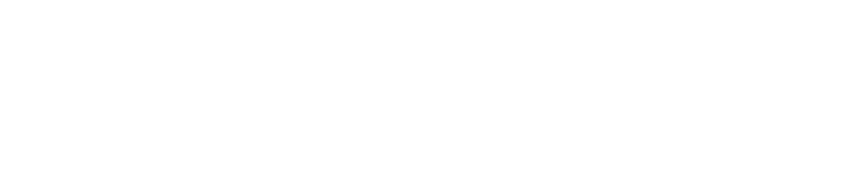
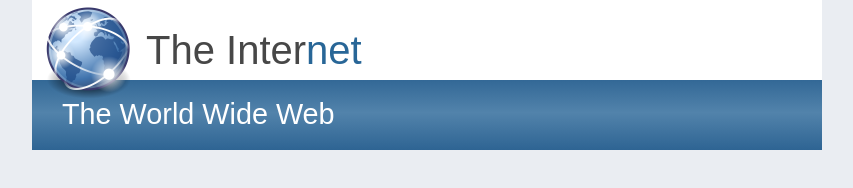
Before and after one commit to timcoville/internetproject, a plain HTML site: page index.html in a window 1280 px wide. Shown: the whole page, without its empty margins (213-1066 px from the left). Drawn offline with Linux system fonts and the light colour scheme.

Commit message:
Updated Stylesheet for the header

```diff
--- a/index.html
+++ b/index.html
@@ -11,8 +11,13 @@
 <body>
     <div id="wrapper">
         <div id="header">
-
-        </div>
+            <div id="top-header">
+                <h2>The World Wide Web</h2>
+            </div>
+            <div id="sub-header">
+                <img src="images/globe.png">
+                <h1>The Inter<span class="blue">net</span></h1>
+            </div>
         <div id="leftbar">
 
         </div>
--- a/style.css
+++ b/style.css
@@ -0,0 +1,59 @@
+body {
+    background-color: #eaedf2;
+}
+
+#wrapper {
+    width: 790px;
+    margin: 0 auto;
+    background-color: #ffffff;
+
+}
+
+#top-header {
+
+  height: 150px;
+    background: linear-gradient(#2E6493 50%, #5283AB 75%, #2E6493);
+
+}
+
+#top-header h2 {
+   padding: 100px 0 0 30px;
+   font-weight: 100;
+   font-size: 1.8em;
+   font-family: Arial, Helvetica, sans-serif;
+   color: #ffffff;
+}
+
+#sub-header {
+
+    background-color: rgb(255, 255, 255);
+
+    height: 80px;
+    margin-top: -150px;
+}
+
+#sub-header img {
+    display:inline-block;
+    width:100px;
+    margin: 0 5px;
+    vertical-align: top;
+}
+
+#sub-header h1 {
+    width: 300px;
+    display: inline-block;
+    margin: 30px 0;
+    font-family: Arial, Helvetica, sans-serif;
+    font-size: 2.5em;
+    color: #474747;
+
+}
+
+.blue {
+    color: #286697;
+}
+
+/*  background-image: url("images/globe.png");
+    background-size: 75px;
+    background-position: -55px 10px 0 0;
+    background-repeat: no-repeat;
```
